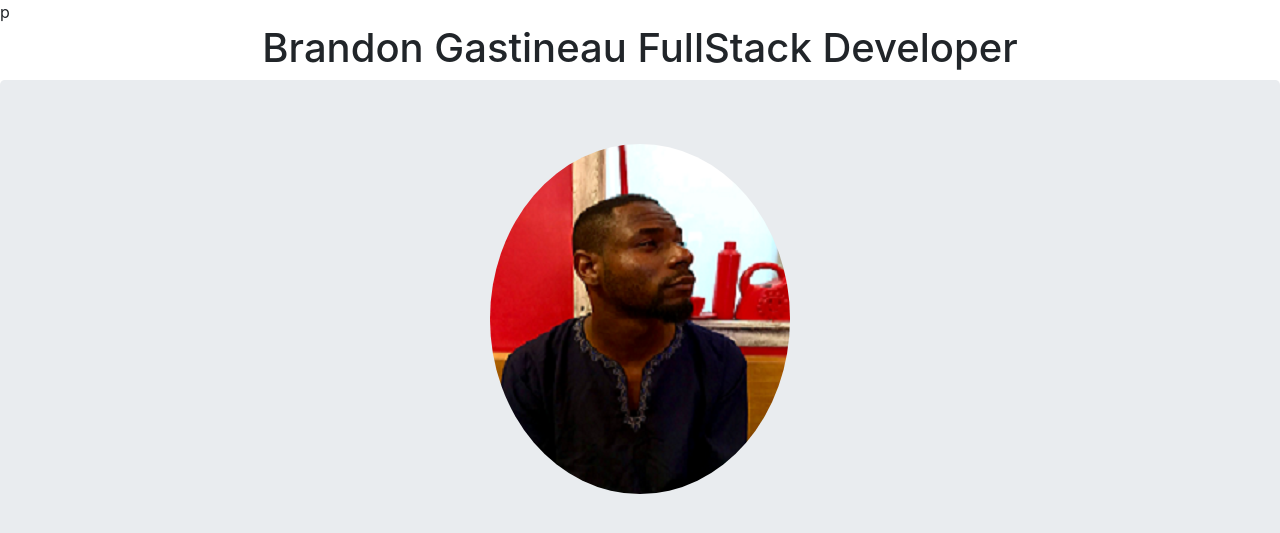
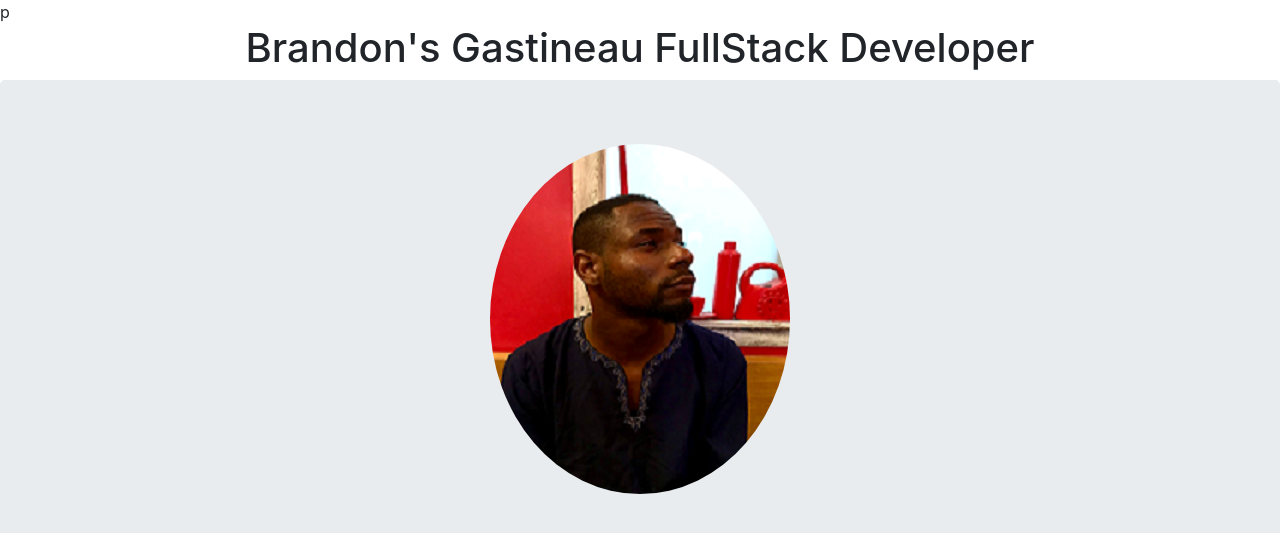
Before and after one commit to craftlinker/Personal_Website, a plain HTML site: page index.html in a window 1280 px wide. Shown: the top 533 px of the page. Drawn offline with nearby package versions, Linux system fonts and the light colour scheme; a web font is replaced by a local one.

Commit message:
Update index.html

```diff
--- a/index.html
+++ b/index.html
@@ -14,7 +14,7 @@
 </head>
 <body>
     <header>
-        <H1 class="text-center">Brandon Gastineau FullStack Developer</H1>
+        <H1 class="text-center">Brandon's Gastineau FullStack Developer</H1>
     </header>
     <div class="jumbotron">
         <div class="text-center">
```
